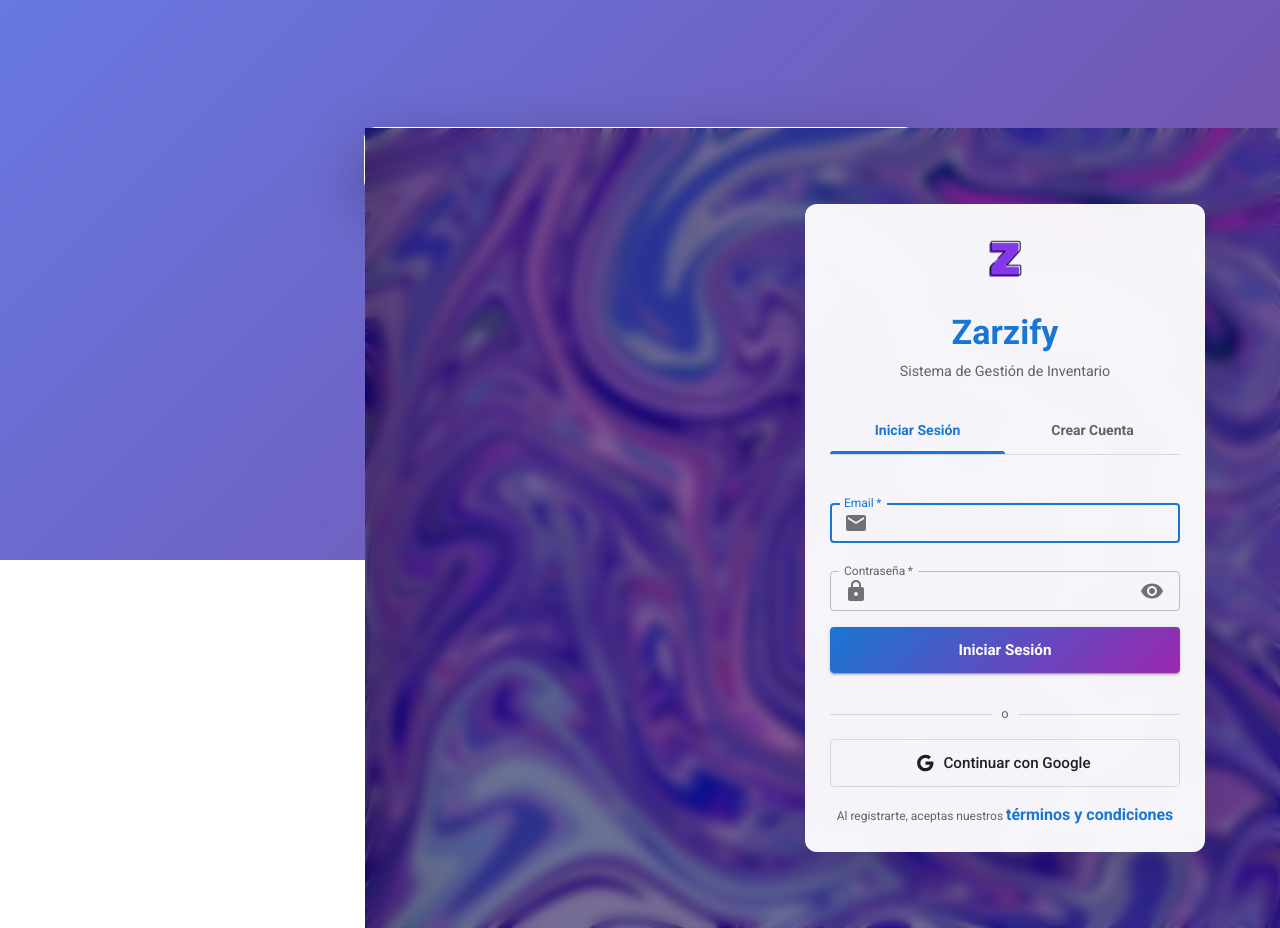
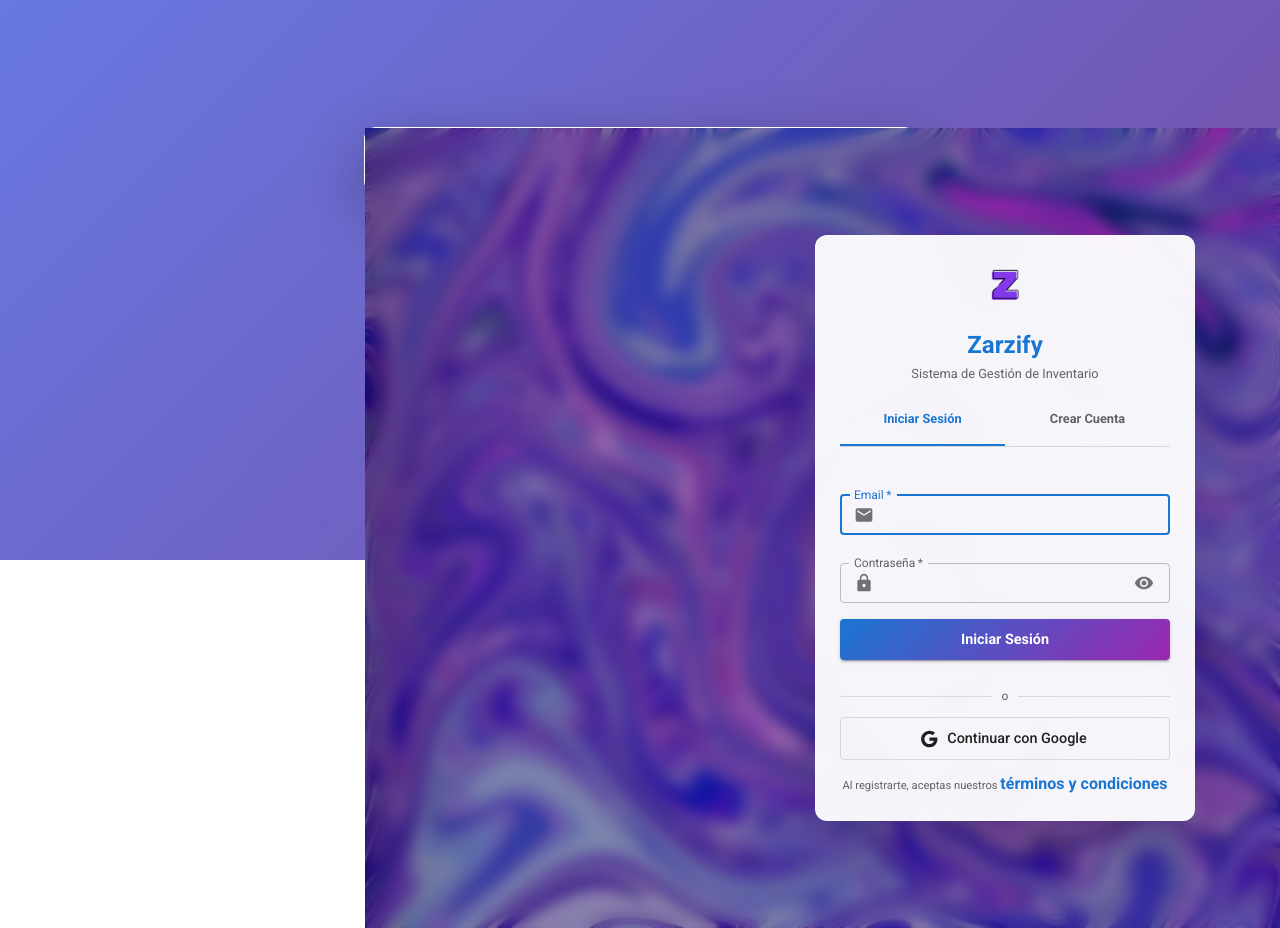
Before and after one commit to Stivenz3/Zarzify, a React (Create React App) app: page /login in a window 1280 px wide. Shown: the part 240-1168 px from the top of the page. Built offline with nearby package versions, Linux system fonts and the light colour scheme; no server answers.

Commit message:
Fix login design: remove scroll, compact layout, show background image

```diff
--- a/src/pages/auth/Login.js
+++ b/src/pages/auth/Login.js
@@ -264,7 +264,6 @@
         backgroundSize: 'cover',
         backgroundPosition: 'center',
         backgroundRepeat: 'no-repeat',
-        backgroundAttachment: 'fixed',
         '&::before': {
           content: '""',
           position: 'absolute',
@@ -272,8 +271,8 @@
           left: 0,
           right: 0,
           bottom: 0,
-          backdropFilter: 'blur(6px)',
-          backgroundColor: 'rgba(0, 0, 0, 0.4)',
+          backdropFilter: 'blur(8px)',
+          backgroundColor: 'rgba(0, 0, 0, 0.3)',
           zIndex: 1,
         },
       }}
@@ -284,31 +283,31 @@
           position: 'relative',
           zIndex: 2,
           width: '100%',
-          maxWidth: 400,
+          maxWidth: 380,
           mx: 2,
           background: 'rgba(255, 255, 255, 0.95)',
-          backdropFilter: 'blur(15px)',
+          backdropFilter: 'blur(20px)',
           borderRadius: 3,
           border: '1px solid rgba(255, 255, 255, 0.3)',
-          boxShadow: '0 20px 40px rgba(0,0,0,0.1)',
-          maxHeight: '90vh',
-          overflowY: 'auto',
+          boxShadow: '0 25px 50px rgba(0,0,0,0.15)',
+          maxHeight: '75vh',
+          overflow: 'hidden',
         }}
       >
-        <CardContent sx={{ p: 3 }}>
+        <CardContent sx={{ p: 3, height: '100%', display: 'flex', flexDirection: 'column' }}>
           {/* Logo y título */}
-          <Box sx={{ textAlign: 'center', mb: 3 }}>
+          <Box sx={{ textAlign: 'center', mb: 2 }}>
             <img
               src={logoZarzify}
               alt="Zarzify Logo"
-              style={{ width: '60px', height: '60px', marginBottom: '16px' }}
+              style={{ width: '50px', height: '50px', marginBottom: '12px' }}
             />
             <Typography
-              variant="h4"
+              variant="h5"
               sx={{
                 fontWeight: 'bold',
                 color: theme.palette.primary.main,
-                mb: 1,
+                mb: 0.5,
               }}
             >
               Zarzify
@@ -317,7 +316,7 @@
               variant="body2"
               sx={{
                 color: theme.palette.text.secondary,
-                fontSize: '0.9rem',
+                fontSize: '0.8rem',
               }}
             >
               Sistema de Gestión de Inventario
@@ -330,7 +329,8 @@
               sx={{
                 mb: 2,
                 borderRadius: 2,
-                fontSize: '0.875rem',
+                fontSize: '0.8rem',
+                py: 0.5,
               }}
             >
               {error}
@@ -348,8 +348,10 @@
                 borderColor: 'divider',
                 '& .MuiTabs-indicator': {
                   backgroundColor: theme.palette.primary.main,
-                  height: 3,
-                  borderRadius: '3px 3px 0 0',
+                  height: 2,
+                },
+                '& .MuiTab-root': {
+                  minHeight: 40,
                 },
               }}
             >
@@ -358,7 +360,7 @@
                 sx={{
                   textTransform: 'none',
                   fontWeight: 600,
-                  fontSize: '0.875rem',
+                  fontSize: '0.8rem',
                 }}
               />
               <Tab
@@ -366,12 +368,13 @@
                 sx={{
                   textTransform: 'none',
                   fontWeight: 600,
-                  fontSize: '0.875rem',
+                  fontSize: '0.8rem',
                 }}
               />
             </Tabs>
           </Box>
 
+          <Box sx={{ flex: 1, display: 'flex', flexDirection: 'column' }}>
             {/* Panel de Iniciar Sesión */}
             <TabPanel value={tabValue} index={0}>
               <Box component="form" onSubmit={handleEmailSignIn} sx={{ width: '100%' }}>
@@ -391,7 +394,7 @@
                   InputProps={{
                     startAdornment: (
                       <InputAdornment position="start">
-                      <EmailIcon color="action" />
+                        <EmailIcon color="action" fontSize="small" />
                       </InputAdornment>
                     ),
                   }}
@@ -411,7 +414,7 @@
                   InputProps={{
                     startAdornment: (
                       <InputAdornment position="start">
-                      <LockIcon color="action" />
+                        <LockIcon color="action" fontSize="small" />
                       </InputAdornment>
                     ),
                     endAdornment: (
@@ -421,7 +424,7 @@
                           edge="end"
                           size="small"
                         >
-                        {showPassword ? <VisibilityOff /> : <Visibility />}
+                          {showPassword ? <VisibilityOff fontSize="small" /> : <Visibility fontSize="small" />}
                         </IconButton>
                       </InputAdornment>
                     ),
@@ -434,8 +437,8 @@
                   disabled={isLoading}
                   sx={{
                     mb: 2,
-                  py: 1.2,
-                  fontSize: '0.95rem',
+                    py: 1,
+                    fontSize: '0.9rem',
                     fontWeight: 600,
                     textTransform: 'none',
                     background: `linear-gradient(135deg, ${theme.palette.primary.main} 0%, ${theme.palette.secondary.main} 100%)`,
@@ -463,11 +466,11 @@
                   autoComplete="name"
                   autoFocus
                   size="small"
-                sx={{ mb: 1.5 }}
+                  sx={{ mb: 1 }}
                   InputProps={{
                     startAdornment: (
                       <InputAdornment position="start">
-                      <PersonIcon color="action" />
+                        <PersonIcon color="action" fontSize="small" />
                       </InputAdornment>
                     ),
                   }}
@@ -483,11 +486,11 @@
                   onChange={handleInputChange}
                   autoComplete="email"
                   size="small"
-                sx={{ mb: 1.5 }}
+                  sx={{ mb: 1 }}
                   InputProps={{
                     startAdornment: (
                       <InputAdornment position="start">
-                      <EmailIcon color="action" />
+                        <EmailIcon color="action" fontSize="small" />
                       </InputAdornment>
                     ),
                   }}
@@ -503,11 +506,11 @@
                   onChange={handleInputChange}
                   autoComplete="new-password"
                   size="small"
-                sx={{ mb: 1.5 }}
+                  sx={{ mb: 1 }}
                   InputProps={{
                     startAdornment: (
                       <InputAdornment position="start">
-                      <LockIcon color="action" />
+                        <LockIcon color="action" fontSize="small" />
                       </InputAdornment>
                     ),
                     endAdornment: (
@@ -517,7 +520,7 @@
                           edge="end"
                           size="small"
                         >
-                        {showPassword ? <VisibilityOff /> : <Visibility />}
+                          {showPassword ? <VisibilityOff fontSize="small" /> : <Visibility fontSize="small" />}
                         </IconButton>
                       </InputAdornment>
                     ),
@@ -538,7 +541,7 @@
                   InputProps={{
                     startAdornment: (
                       <InputAdornment position="start">
-                      <LockIcon color="action" />
+                        <LockIcon color="action" fontSize="small" />
                       </InputAdornment>
                     ),
                   }}
@@ -550,8 +553,8 @@
                   disabled={isLoading}
                   sx={{
                     mb: 2,
-                  py: 1.2,
-                  fontSize: '0.95rem',
+                    py: 1,
+                    fontSize: '0.9rem',
                     fontWeight: 600,
                     textTransform: 'none',
                     background: `linear-gradient(135deg, ${theme.palette.primary.main} 0%, ${theme.palette.secondary.main} 100%)`,
@@ -566,8 +569,8 @@
             </TabPanel>
 
             {/* Divider y Google */}
-          <Divider sx={{ width: '100%', my: 2 }}>
-            <Typography variant="body2" sx={{ color: 'text.secondary', fontSize: '0.8rem' }}>
+            <Divider sx={{ width: '100%', my: 1.5 }}>
+              <Typography variant="body2" sx={{ color: 'text.secondary', fontSize: '0.75rem' }}>
                 o
               </Typography>
             </Divider>
@@ -575,13 +578,13 @@
             <Button
               fullWidth
               variant="outlined"
-            startIcon={<GoogleIcon />}
+              startIcon={<GoogleIcon fontSize="small" />}
               onClick={handleGoogleSignIn}
               disabled={isLoading}
               sx={{
-              py: 1.2,
+                py: 1,
                 textTransform: 'none',
-              fontSize: '0.95rem',
+                fontSize: '0.9rem',
                 fontWeight: 500,
                 borderColor: theme.palette.divider,
                 color: theme.palette.text.primary,
@@ -597,11 +600,11 @@
             <Typography
               variant="body2"
               sx={{
-              mt: 2,
+                mt: 1.5,
                 textAlign: 'center',
                 color: 'text.secondary',
-              fontSize: '0.75rem',
-              lineHeight: 1.4,
+                fontSize: '0.7rem',
+                lineHeight: 1.3,
               }}
             >
               Al registrarte, aceptas nuestros{' '}
@@ -609,6 +612,7 @@
                 términos y condiciones
               </Typography>
             </Typography>
+          </Box>
         </CardContent>
       </Card>
     </Box>
```
Lines whose indentation alone changed are shown as unchanged.
